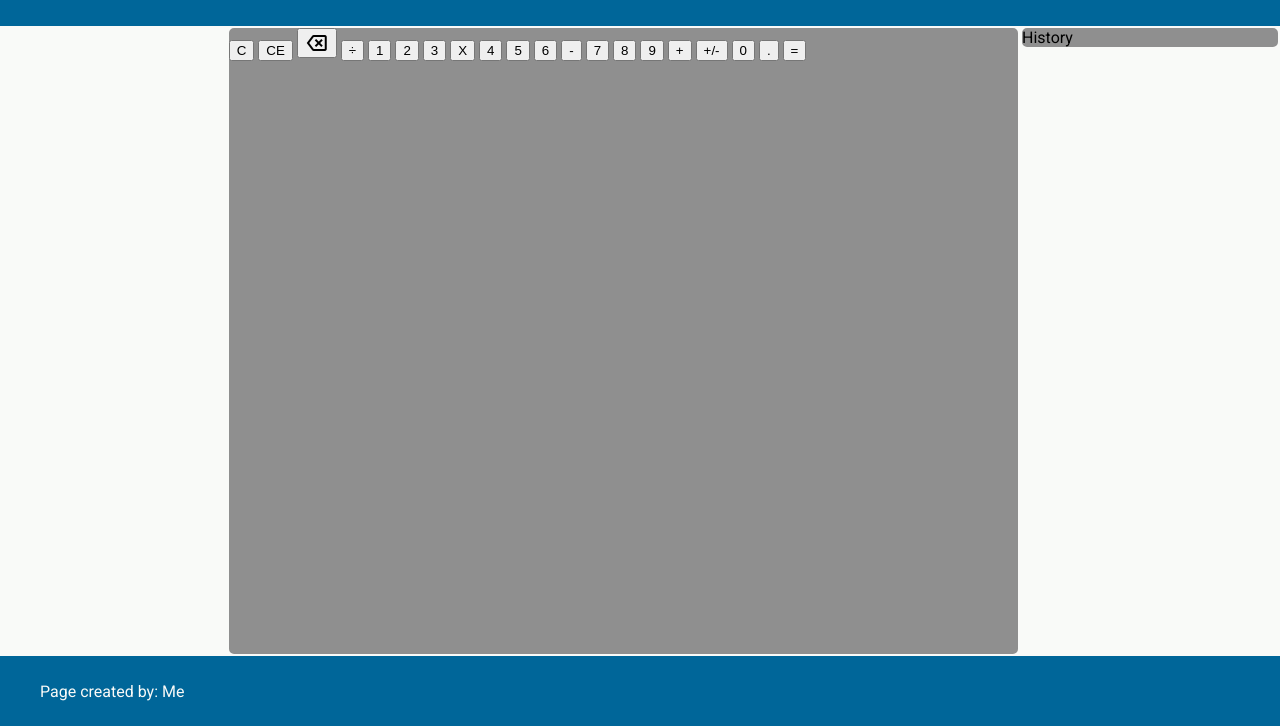
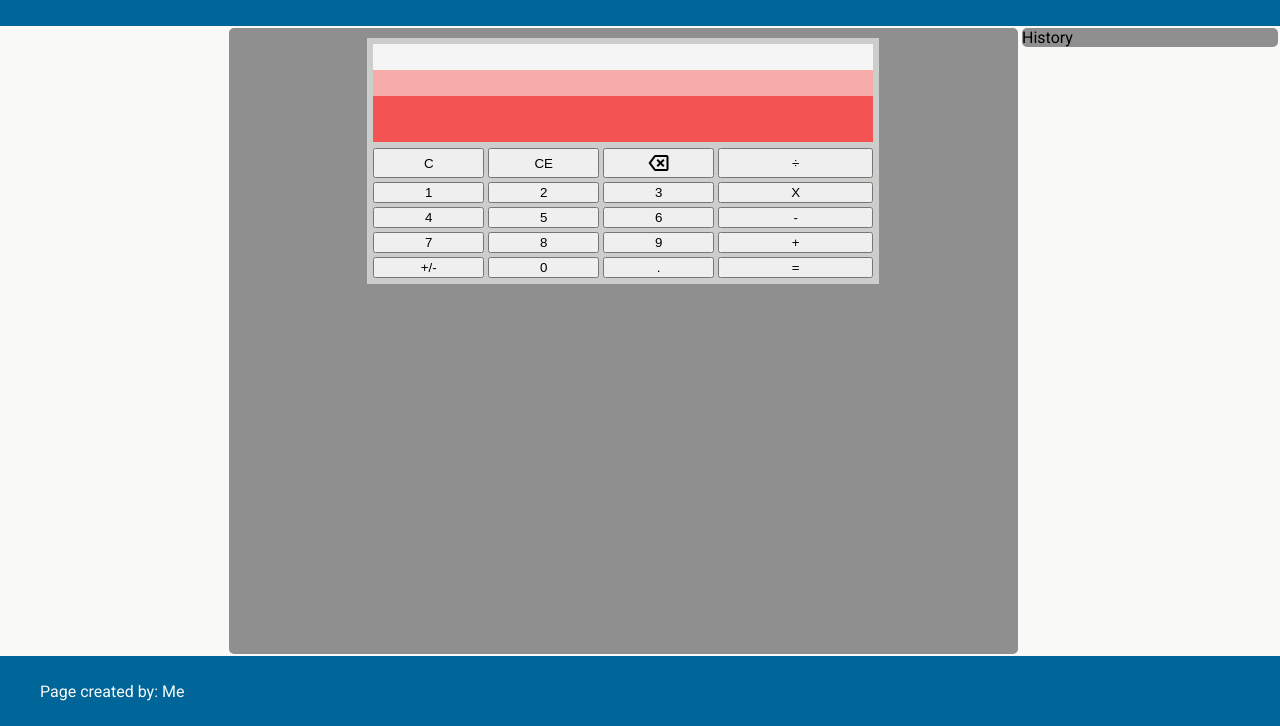
Before and after one commit to ZLJett/calculator-page, a plain HTML site: page index.html in a window 1280 px wide. Shown: the part 74-800 px from the top of the page. Drawn offline with nearby package versions, Linux system fonts and the light colour scheme.

Commit message:
Put buttons into grid and set sizes of the calculator and its various parts

```diff
--- a/style.css
+++ b/style.css
@@ -46,9 +46,13 @@ body {
 }
 
 .center-column {
+  display: flex;
+  flex-direction: column;
+  align-items: center;
   background-color: #8f8f8f;
   border: 2px #f9faf8 solid;
   border-radius: 7px;
+  padding: 10px;
 }
 
 .history {
@@ -56,3 +60,36 @@ body {
   border: 2px #f9faf8 solid;
   border-radius: 7px;
 }
+
+/*calculator*/
+
+.calculator {
+  background-color: #cccecb;
+  padding: 6px;
+  width: 500px;
+}
+
+.screen-error {
+  width: 500px;
+  height: 26px;
+  background: #f5f5f5;
+}
+
+.screen-top {
+  width: 500px;
+  height: 26px;
+  background: #f7acac;
+}
+
+.screen-bottom {
+  width: 500px;
+  height: 46px;
+  background: #f35353;
+  margin-bottom: 6px;
+}
+
+.pad {
+  display: grid;
+  grid-template-columns: repeat(3, 1fr) 1.4fr;
+  gap: 4px;
+}
```
